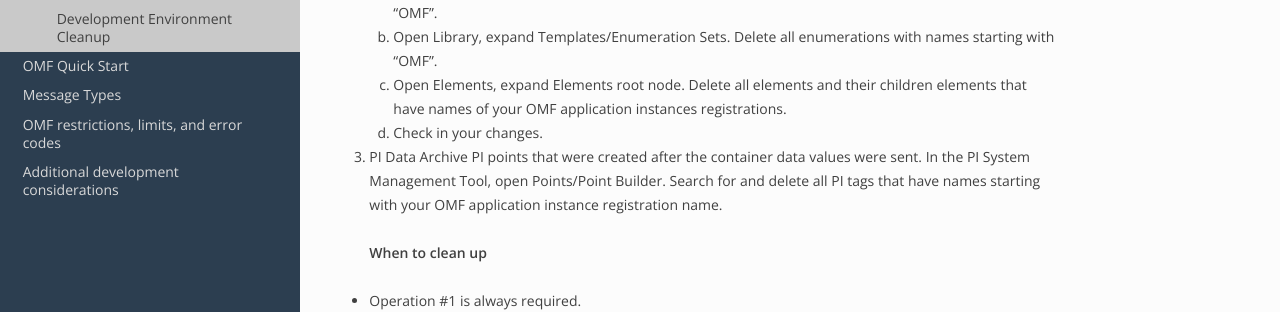
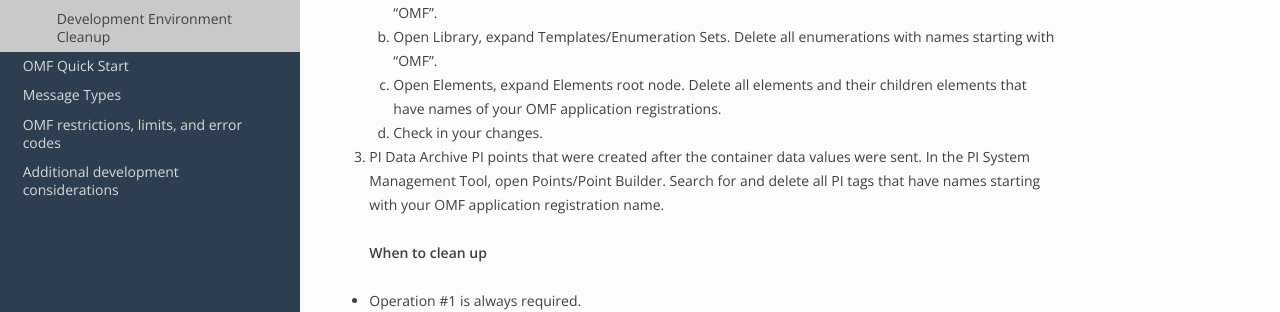
Before and after one commit to osisoft/OMF-Developer-Companion-Guide, a Sphinx documentation site: the page built from docs/OMF_Before.rst, in a window 1280 px wide and 900 px high, scrolled down 2787 px. Shown: the part 225-537 px from the top of the window. Built offline with Sphinx 7.4.7 and the Read the Docs theme 2.0.0, drawn with Linux system fonts in a browser that asks for light colours; some of the changed text lies outside the part shown.

Commit message:
Update OMF_Before.rst

```diff
--- a/docs/OMF_Before.rst
+++ b/docs/OMF_Before.rst
@@ -9,7 +9,7 @@
   and associated PI points) are created in PI AF and PI Data Servers, and updated with your time series data.
 
 Write OMF messages to create your reference model and start feeding data into PI System
-  After creating your development environment, you should register your development application instance
+  After creating your development environment, you should register your development application
   with the  PI Data Collection Manager to obtain appropriate authorization to feed data into the PI System,
   and write and send OMF messages to the Relay Ingress HTTP(S) REST endpoint.
 
@@ -140,12 +140,12 @@
    a.  Open Library, expand Templates/Element Templates. Delete all templates with names starting with "OMF".
    b.  Open Library, expand Templates/Enumeration Sets. Delete all enumerations with names starting with "OMF".
    c.  Open Elements, expand Elements root node. Delete all elements and their
-       children elements that have names of your OMF application instances registrations.
+       children elements that have names of your OMF application registrations.
    d.  Check in your changes.
 
 3. PI Data Archive PI points that were created after the container data values were sent.
    In the PI System Management Tool, open Points/Point Builder. Search for and delete all PI tags that have names starting with
-   your OMF application instance registration name.
+   your OMF application registration name.
 
  **When to clean up**
 
```
